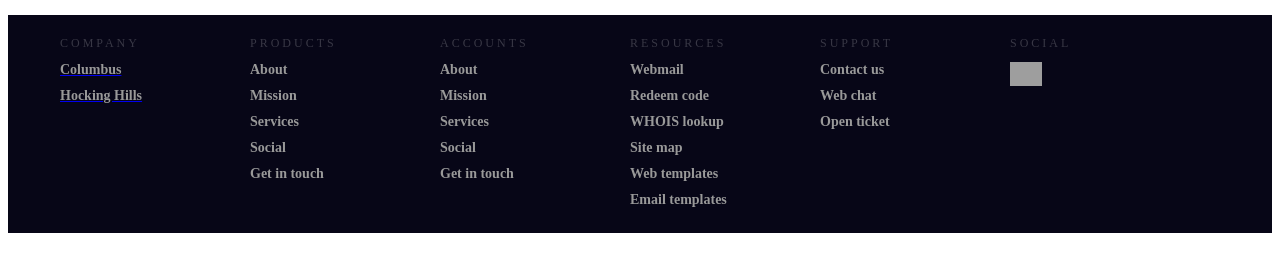
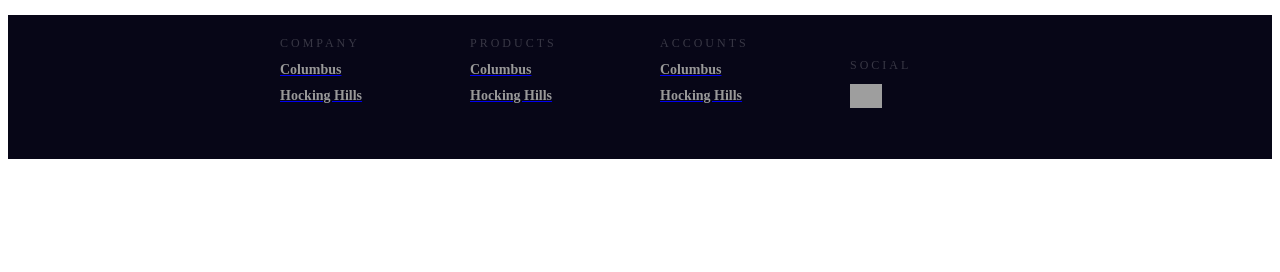
Before and after one commit to loner-Cat21/Ohio-finalProject, a website: page media/index.html in a window 1280 px wide. Shown: the part 104-376 px from the top of the page. Drawn offline with nearby package versions, Linux system fonts and the light colour scheme; grey boxes are pictures that could not be loaded.

Commit message:
sdfghjkjhgfdsa

```diff
--- a/Css/MainStyle.css
+++ b/Css/MainStyle.css
@@ -74,6 +74,11 @@ Start your CSS here */
         flex-direction: column-reverse;
     }
   }
+.contain{
+    justify-content: center;
+    align-items: center;
+    display: flex;
+}
 
 .dummy_page {
   height: 200px;
--- a/media/index.html
+++ b/media/index.html
@@ -44,40 +44,21 @@
             <div class="col">
               <h1>Products</h1>
               <ul>
-                <li>About</li>
-                <li>Mission</li>
-                <li>Services</li>
-                <li>Social</li>
-                <li>Get in touch</li>
+                <a href="#"><li>Columbus</li></a>
+                <a href="#"><li>Hocking Hills</li></a>
+                <a href="#"><li></li></a>
+                <a href="#"><li></li></a>
+                <a href="#"><li></li></a>
               </ul>
             </div>
             <div class="col">
               <h1>Accounts</h1>
               <ul>
-                <li>About</li>
-                <li>Mission</li>
-                <li>Services</li>
-                <li>Social</li>
-                <li>Get in touch</li>
-              </ul>
-            </div>
-            <div class="col">
-              <h1>Resources</h1>
-              <ul>
-                <li>Webmail</li>
-                <li>Redeem code</li>
-                <li>WHOIS lookup</li>
-                <li>Site map</li>
-                <li>Web templates</li>
-                <li>Email templates</li>
-              </ul>
-            </div>
-            <div class="col">
-              <h1>Support</h1>
-              <ul>
-                <li>Contact us</li>
-                <li>Web chat</li>
-                <li>Open ticket</li>
+                <a href="#"><li>Columbus</li></a>
+                <a href="#"><li>Hocking Hills</li></a>
+                <a href="#"><li></li></a>
+                <a href="#"><li></li></a>
+                <a href="#"><li></li></a>
               </ul>
             </div>
             <div class="col social">
```
